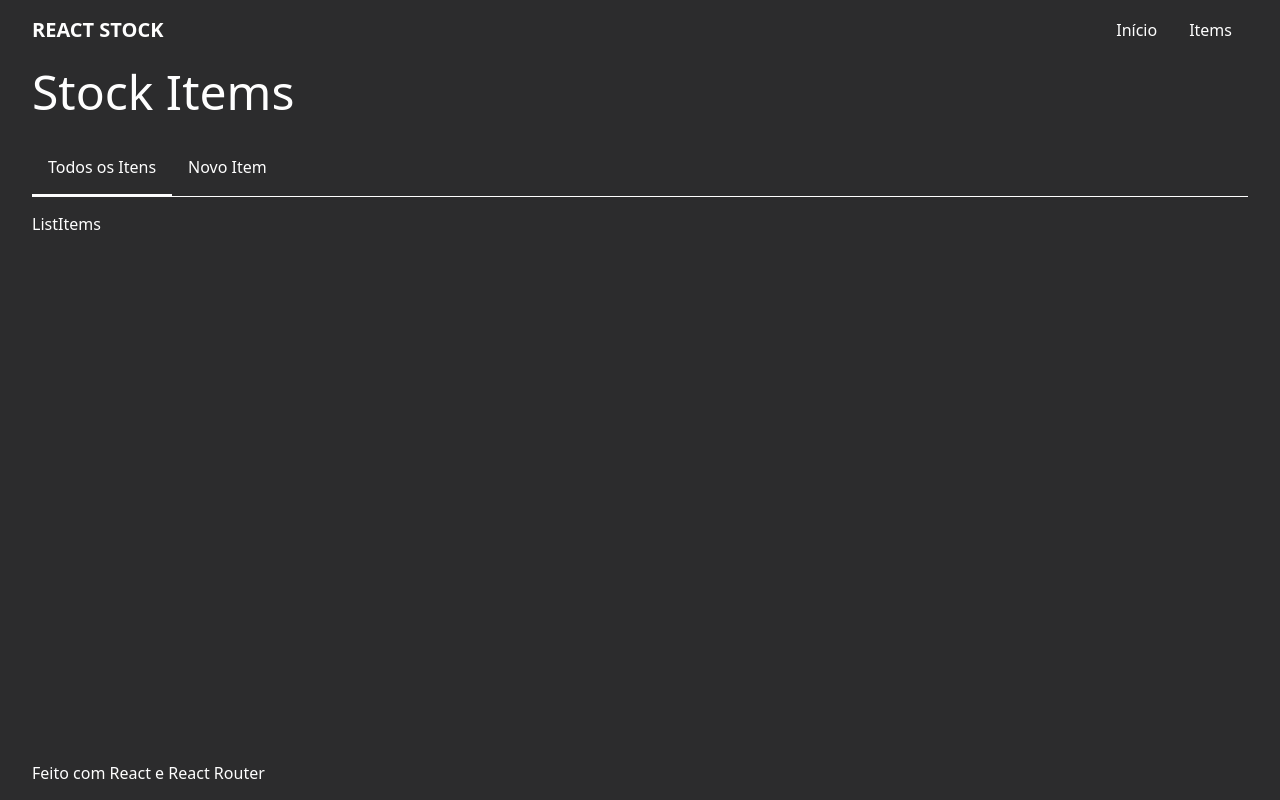
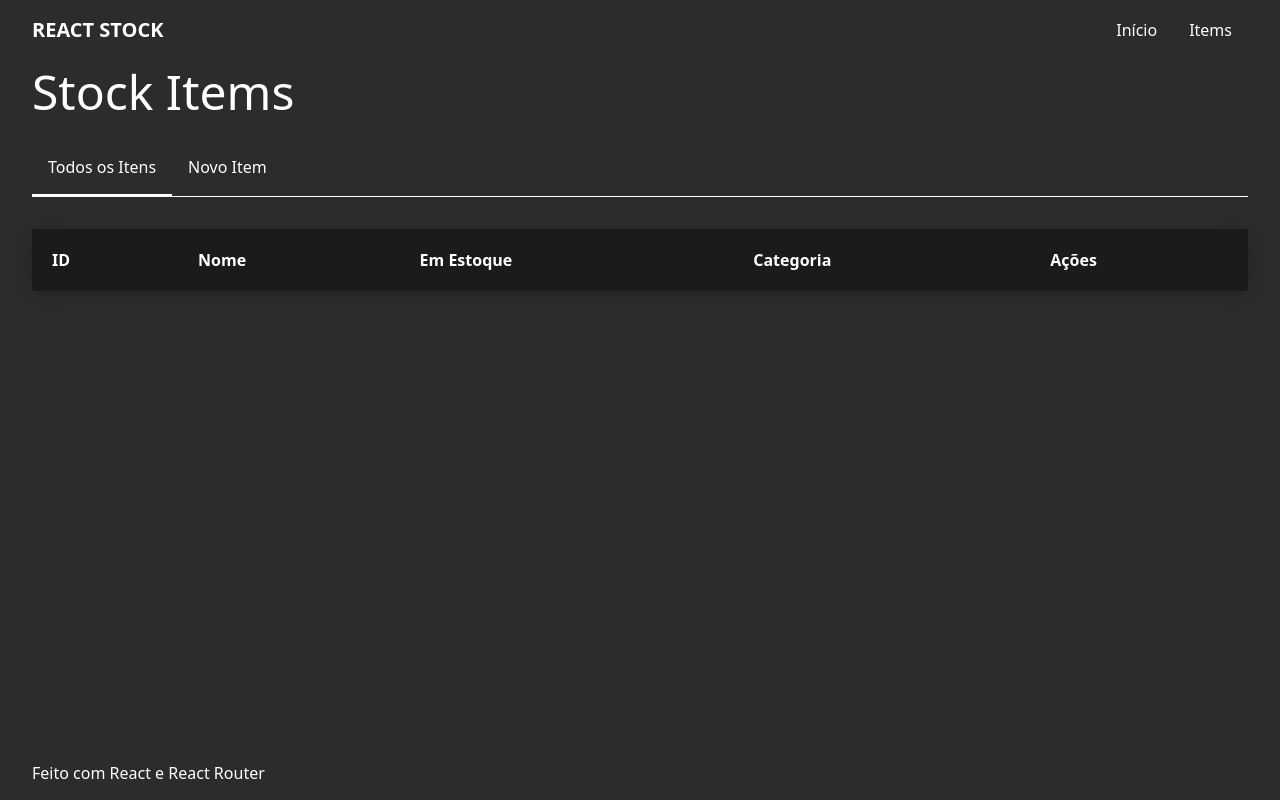
Before and after one commit to matheusduartedevs/gestor-de-estoque, a React (Vite) app: page /items in a window 1280 px wide. Built offline with nearby package versions, Linux system fonts and the light colour scheme.

Commit message:
implementação da tabela de item e context

```diff
--- a/src/App.jsx
+++ b/src/App.jsx
@@ -1,12 +1,12 @@
-import React from 'react'
 import { RouterProvider } from 'react-router-dom'
+import { StockContextProvider } from './contexts/StockContext'
 import router from './router'
 
 const App = () => {
   return (
-    <>
+    <StockContextProvider>
       <RouterProvider router={router} />
-    </>
+    </StockContextProvider>
   )
 }
 
--- /dev/null
+++ b/src/components/ItemsTable.jsx
@@ -0,0 +1,39 @@
+import { Link } from "react-router-dom";
+import useStock from "../hooks/useStock";
+
+
+export default function ItemsTable() {
+    const { items } = useStock();
+
+    return (
+        <table>
+            <thead>
+                <tr>
+                    <th>ID</th>
+                    <th>Nome</th>
+                    <th>Em Estoque</th>
+                    <th>Categoria</th>
+                    <th>Ações</th>
+                </tr>
+            </thead>
+            <tbody>
+                {items.map((item) => (
+                    <tr key={item.id}>
+                        <td>{item.id}</td>
+                        <td>{item.name}</td>
+                        <td>{item.quantity} unid.</td>
+                        <td>{item.category}</td>
+                        <td>
+                            <Link to={`/items/${item.id}`} className="button is-primary is-small">
+                                Ver
+                            </Link>
+                            <Link to={`/items/${item.id}/update`} className="button is-small">
+                                Atualizar
+                            </Link>
+                        </td>
+                    </tr>
+                ))}
+            </tbody>
+        </table>
+    )
+}
--- /dev/null
+++ b/src/contexts/StockContext.jsx
@@ -0,0 +1,36 @@
+import { createContext, useState } from "react";
+
+export const StockContext = createContext({})
+
+export function StockContextProvider({ children }) {
+    const [items, setItems] = useState(() => {
+        const storedItems = localStorage.getItem('react-stock')
+        if (!storedItems) return []
+
+        const items = JSON.parse(storedItems)
+        items.forEach((item) => {
+            item.createdAt = new Date(item.createdAt)
+            item.updateAt = new Date(item.updateAt)
+        })
+        return items
+    })
+
+    const addItem = (item) => {
+        setItems(currentState => {
+            const updatedItems = [item, ...currentState]
+            localStorage.setItem('react-stock', JSON.stringify(updatedItems))
+            return updatedItems
+        })
+    }
+
+    const stock = {
+        items,
+        addItem
+    }
+
+    return (
+        <StockContext.Provider value={stock}>
+            {children}
+        </StockContext.Provider>
+    )
+}
--- /dev/null
+++ b/src/hooks/useStock.js
@@ -0,0 +1,6 @@
+import { useContext } from "react";
+import { StockContext } from "../contexts/StockContext";
+
+export default function useStock() {
+    return useContext(StockContext)
+}
--- a/src/pages/items/ListItems.jsx
+++ b/src/pages/items/ListItems.jsx
@@ -1,8 +1,8 @@
-import React from 'react'
+import ItemsTable from '../../components/ItemsTable'
 
 const ListItems = () => {
   return (
-    <div>ListItems</div>
+    <ItemsTable />
   )
 }
 
```
